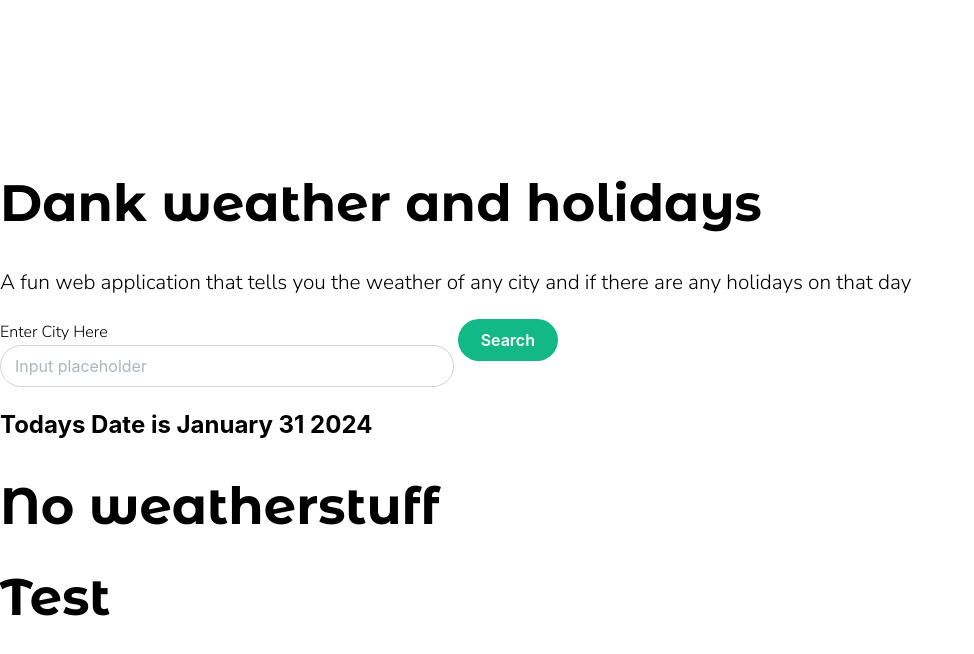
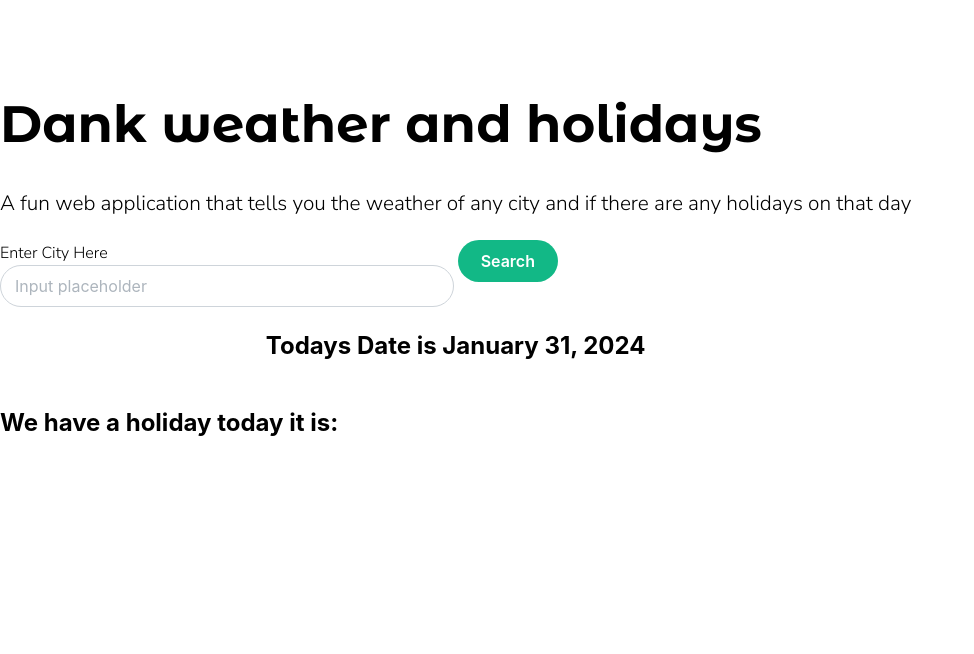
Before and after one commit to kbongco/dank-weather-react, a React (Vite) app: page / in a window 1280 px wide. Shown: the top 654 px of the page, without its empty margins (0-974 px from the left). Built offline with nearby package versions, Linux system fonts and the light colour scheme; no server answers.

Commit message:
made some modifications to the date function, added in holidays component into the thing, added in groundhog day

```diff
--- a/src/App.tsx
+++ b/src/App.tsx
@@ -23,14 +23,6 @@ function App() {
   const [weatherDescription, setWeatherDescription] = useState('');
   const [airQuality, setAirQuality] = useState('');
   const [tropicSzn, setIsTropicSzn] = useState('')
-  let date = new Date();
-  let day = date.getDate();
-  let month = date.getMonth() + 1;
-  let year = date.getFullYear();
-
-  let currentDate = getCurrentDate(day, month, year);
-  console.log(currentDate);
-
 
   const getWeather = () => {
     console.log('yes');
@@ -115,9 +107,6 @@ function App() {
           </GridItem>
         </Grid>
         </div>
-        <div>
-          <h2>Todays Date is {currentDate}</h2>
-        </div>
         {dataLoaded ?
           <div style={{ width: 340, margin: 'auto' }}>
             <div>
@@ -165,8 +154,8 @@ function App() {
               </Card>
               </Flex>
           </div>
-          : <h1>No weatherstuff</h1>}
-        <HolidaysComponent holidays={holidays} currentDate={currentDate} />
+          : ''}
+        <HolidaysComponent holidays={holidays}  />
         </MantineProvider>
     </>
   )
--- a/src/Components/holidaysComponent.tsx
+++ b/src/Components/holidaysComponent.tsx
@@ -1,7 +1,61 @@
-export default function HolidaysComponent( holidays, currentDate ) {
+import { Center } from "@mantine/core";
+import getCurrentDate from "../utils/getCurrentDate";
+import { useEffect, useState } from "react";
+
+export default function HolidaysComponent(holidays) {
+  let date = new Date();
+  let day = date.getDate();
+  let month = date.getMonth() + 1;
+  let year = date.getFullYear();
+
+  let currentDate = getCurrentDate(day, month);
+  const [holidayGif, setHolidayGifs] = useState('');
+
+  const filterHolidaysByDate = (currentDate) => {
+    const filtered = holidays.holidays.popCultureHolidaysAndEvents.find((holiday) => {
+      return holiday.holidayDate.includes(currentDate);
+    })
+    return filtered ? filtered.holidayName : null;
+  }
+
+  const filteredHolidays = filterHolidaysByDate(currentDate);
+
+  const aboutDescription = (currentDate) => {
+    const filteredAbout = holidays.holidays.popCultureHolidaysAndEvents.find((holiday) => {
+      return holiday.holidayDate.includes(currentDate);
+    });
+    return filteredAbout ? <p>{filteredAbout.about}</p> : null;
+  }
+
+  console.log(aboutDescription(currentDate));
+
+
+  useEffect(() => {
+    if (filteredHolidays !== null) {
+      fetch(`https://api.giphy.com/v1/gifs/search?api_key=${import.meta.env.VITE_GIPHY_API_KEY}&q=${filteredHolidays}&limit=1&offset=0&rating=g&lang=en&bundle=messaging_non_clips`).then((res) => {
+        return res.json();
+      }).then((data) => {
+        setHolidayGifs(data.data[0].embed_url);
+      })
+    } else {
+      fetch(`https://api.giphy.com/v1/gifs/random?api_key=${import.meta.env.VITE_GIPHY_API_KEY}&tag=&rating=g`).then((res) => {
+        return res.json();
+      }).then((data) => {
+        setHolidayGifs(data.data[0].embedurl);
+      })
+    }
+  },[filteredHolidays])
+
   return (
     <>
-      <h1>Test</h1>
+      <div>
+        <Center>
+        <h2>Todays Date is {currentDate}, {year}</h2>
+        </Center>
+        <h2>We have a holiday today it is: {filteredHolidays}</h2>
+        {aboutDescription(currentDate)}
+        <iframe src={holidayGif} width="480" height="270" frameBorder="0" className="giphy-embed" allowFullScreen></iframe>
+        </div>
     </>
   )
 }
--- a/src/holidays.json
+++ b/src/holidays.json
@@ -5,6 +5,12 @@
       "holidayDate": "February 1",
       "origin": "Fate/Stay Night",
       "about": "Needs more information"
+    },
+    {
+      "holidayName": "GroundHog Day",
+      "holidayDate": "February 2",
+      "origin": "random holiday",
+      "about": "If he sees its shadow, it means winter is longer. If he doesn't it means an early spring is coming!"
     },
   {
     "holidayName": "Galentines Day",
--- a/src/utils/getCurrentDate.ts
+++ b/src/utils/getCurrentDate.ts
@@ -1,4 +1,4 @@
-export default function getCurrentDate(day, month, year) {
+export default function getCurrentDate(day, month) {
   const months = [
     "January",
     "February",
@@ -15,6 +15,6 @@ export default function getCurrentDate(day, month, year) {
   ];
 
   const monthName = months[month - 1];
-  let currentDate = `${monthName} ${day} ${year}`;
+  let currentDate = `${monthName} ${day}`;
   return currentDate;
 }
```
